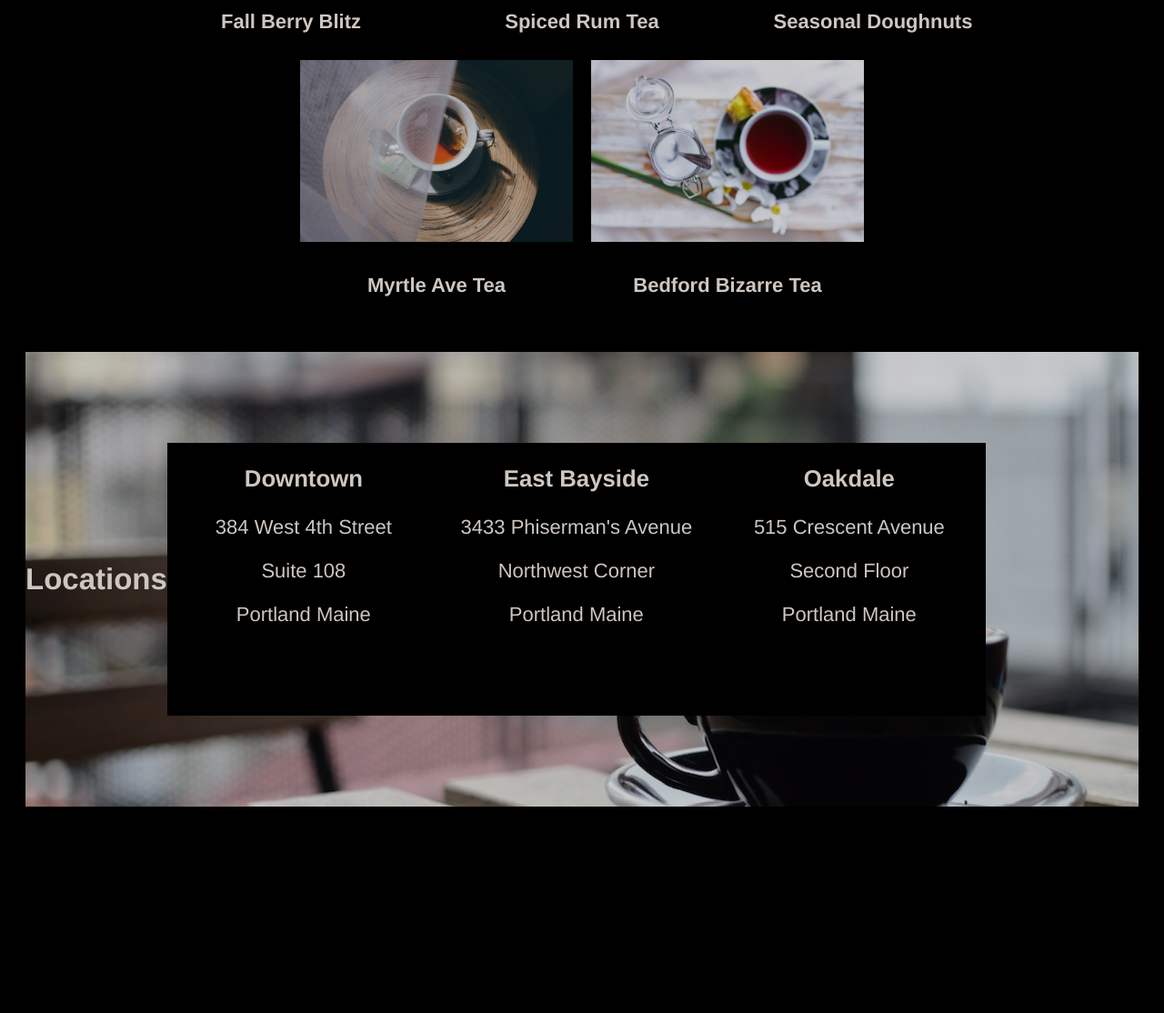
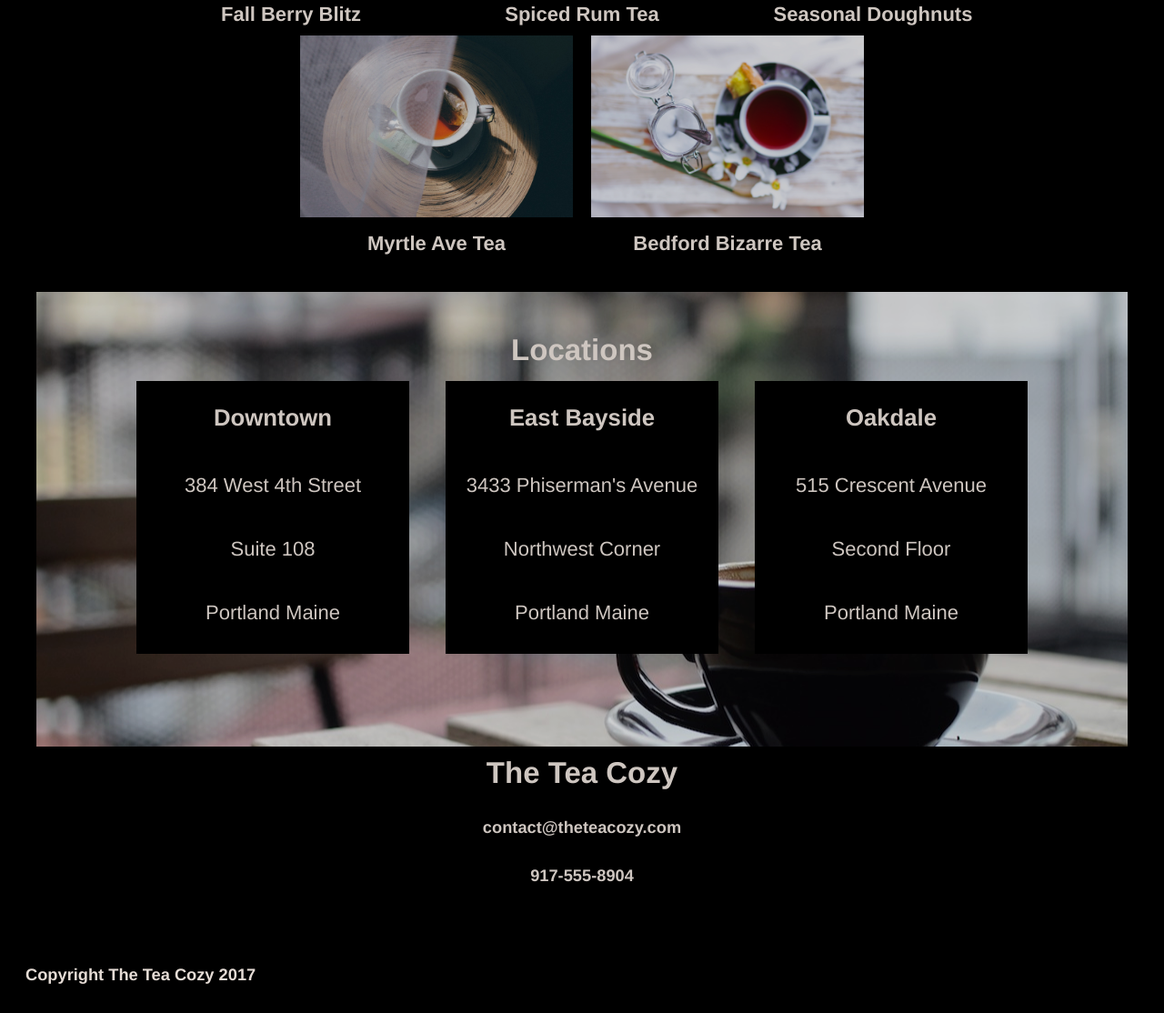
Before and after one commit to Shoktapus/Tea-Cozy-Project-1.0, a plain HTML site: page index.html in a window 1280 px wide. Shown: the part 1147-2261 px from the top of the page at 91% size. Before the commit the page ends 2054 px from the top, so only its background shows below. Drawn offline with Linux system fonts and the light colour scheme.

Commit message:
finished locations, contact, and footer.

```diff
--- a/index.html
+++ b/index.html
@@ -68,6 +68,7 @@
         <!-- Location section with location info -->
         <div class="location-background">
             <h2>Locations</h2>
+            <div class="location-flexbox">
             <div class="location-div">
                 <h3>Downtown</h3>
                 <p>384 West 4th Street</p>
@@ -86,8 +87,16 @@
                 <p>Second Floor</p>
                 <p>Portland Maine</p>
             </div>
+            </div>
+        </div>
+        <div class="contact">
+            <h2>The Tea Cozy</h2>
+            <h5>contact@theteacozy.com</h5>
+            <h5>917-555-8904</h5>
         </div>
     </main>
-    <footer></footer>
+    <footer>
+        <h5>Copyright The Tea Cozy 2017</h5>
+    </footer>
   </body>
 </html>
--- a/styles.css
+++ b/styles.css
@@ -57,12 +57,17 @@ main{
     background-size: cover;
     display: flex;
     height:700px;
+    margin-bottom: 70px;
     width:1200px;
 }
 
 .mission__text{
     background-color: black;
     width: 1200px;
+}
+
+h2, h4{
+    margin: 10px;
 }
 
 .tea-text{
@@ -74,6 +79,7 @@ main{
     display: flex;
     flex-wrap: wrap;
     justify-content: center;
+    padding-top: 10px;
 }
 
 .tea{
@@ -83,19 +89,39 @@ main{
 }
 
 .location-background{
-    align-items: center;
     background-image: url(img-locations-background.jpg);
     background-position: center;
     background-size: cover;
+    max-width: 1200px;
+    min-height: 500px;
+    margin: auto;
+}
+
+.location-background h2{
+    padding-top: 45px;
+    margin: 0px;
+}
+.location-flexbox{
     display: flex;
-    height: 500px;
-    margin: auto;
+    flex-wrap: wrap;
+    justify-content: center;
+    padding-bottom: 45px;
 }
 
 .location-div{
     background-color: black;
-    height: 300px;
+    display: flex;
+    flex-direction: column;
+    margin: 15px 20px;
+    min-height: 300px;
+    min-width: 300px;
+    opacity: 1;
+}
 
-    opacity 1;
-    width: 300px;
+.contact{
+    min-height: 200px;
 }
+
+footer{
+    margin-left: 20px;
+}
```
